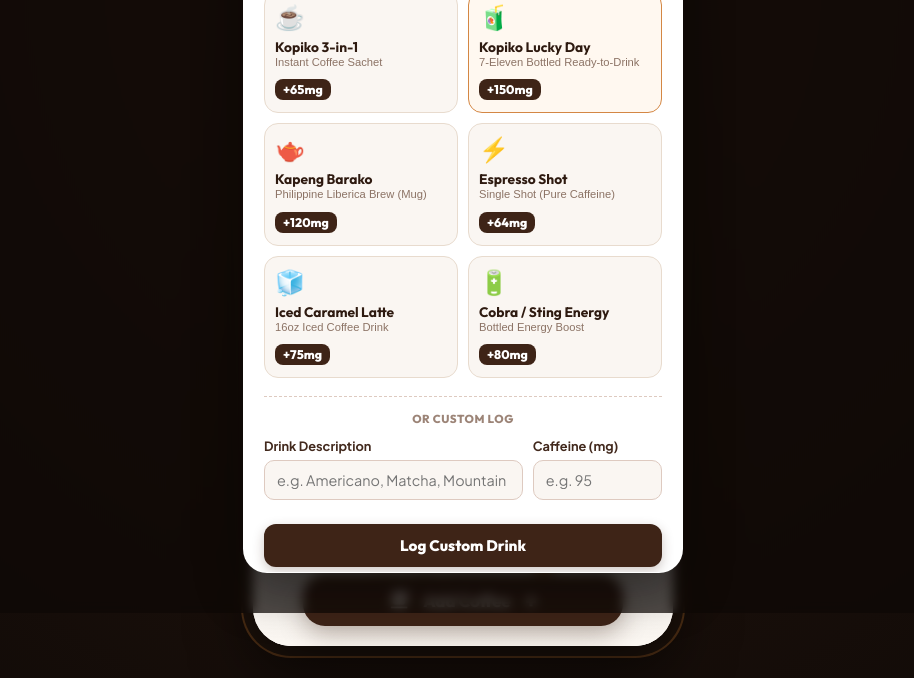
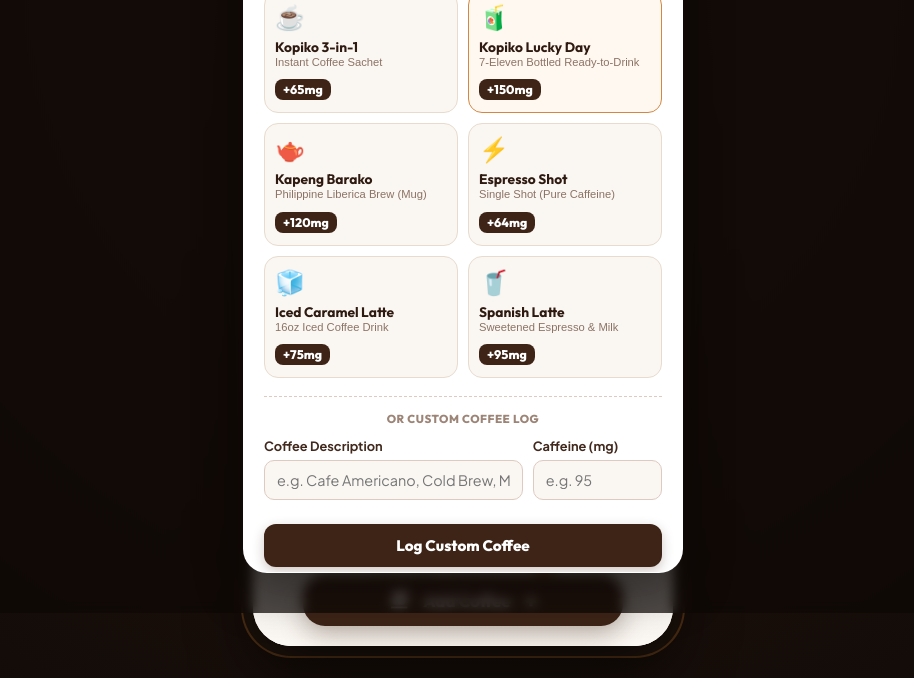
Before and after one commit to tomjason74/caffcontrol, a website: page index.html in a window 1280 px wide. Both pictures are taken after a click on the button "Add and Log Coffee". Shown: the part 187-865 px from the top of the page, without its empty margins (177-1091 px from the left). Drawn offline with Linux system fonts and the light colour scheme.

Commit message:
Replace energy drink preset with Spanish Latte and focus exclusively on coffee intake

```diff
--- a/app.js
+++ b/app.js
@@ -566,7 +566,7 @@
     const name = el.customDrinkName.value.trim();
     const mg = el.customDrinkMg.value.trim();
     if (!name || !mg) return;
-    logCoffee(name, mg, 'Custom Drink');
+    logCoffee(name, mg, 'Custom Coffee');
     el.customDrinkForm.reset();
   });
 
--- a/index.html
+++ b/index.html
@@ -329,13 +329,13 @@
             <div class="preset-mg-badge">+75mg</div>
           </button>
 
-          <button class="preset-card" data-name="Cobra / Sting Energy" data-mg="80" data-category="Energy Drink">
-            <div class="preset-icon-wrap">🔋</div>
+          <button class="preset-card" data-name="Spanish Latte" data-mg="95" data-category="Cafe Specialty">
+            <div class="preset-icon-wrap">🥤</div>
             <div class="preset-info">
-              <strong class="preset-name">Cobra / Sting Energy</strong>
-              <span class="preset-desc">Bottled Energy Boost</span>
+              <strong class="preset-name">Spanish Latte</strong>
+              <span class="preset-desc">Sweetened Espresso &amp; Milk</span>
             </div>
-            <div class="preset-mg-badge">+80mg</div>
+            <div class="preset-mg-badge">+95mg</div>
           </button>
 
         </div>
@@ -343,21 +343,21 @@
         <!-- Custom Caffeine Input Section -->
         <div class="custom-drink-section">
           <div class="custom-divider">
-            <span>OR CUSTOM LOG</span>
+            <span>OR CUSTOM COFFEE LOG</span>
           </div>
 
           <form id="customDrinkForm" class="custom-form">
             <div class="form-row">
               <div class="form-group flex-2">
-                <label for="customDrinkName">Drink Description</label>
-                <input type="text" id="customDrinkName" placeholder="e.g. Americano, Matcha, Mountain Dew" required>
+                <label for="customDrinkName">Coffee Description</label>
+                <input type="text" id="customDrinkName" placeholder="e.g. Cafe Americano, Cold Brew, Mocha" required>
               </div>
               <div class="form-group flex-1">
                 <label for="customDrinkMg">Caffeine (mg)</label>
                 <input type="number" id="customDrinkMg" placeholder="e.g. 95" min="5" max="400" required>
               </div>
             </div>
-            <button type="submit" class="submit-action-btn">Log Custom Drink</button>
+            <button type="submit" class="submit-action-btn">Log Custom Coffee</button>
           </form>
         </div>
 
@@ -511,7 +511,7 @@
 
       <div class="emergency-tips">
         <div class="tip-item">💧 <strong>Hydrate:</strong> Drink at least 1-2 tall glasses of water now to flush caffeine.</div>
-        <div class="tip-item">🛑 <strong>Pause:</strong> Stop further coffee or energy drinks for the remainder of today.</div>
+        <div class="tip-item">🛑 <strong>Pause:</strong> Stop further coffee intake for the remainder of today.</div>
         <div class="tip-item">🚶 <strong>Take a Walk:</strong> A quick 5-minute stretch or walk refreshes focus naturally.</div>
       </div>
 
```
Also changed, not shown: PLANNING.md (+2 -2 lines), README.md.
